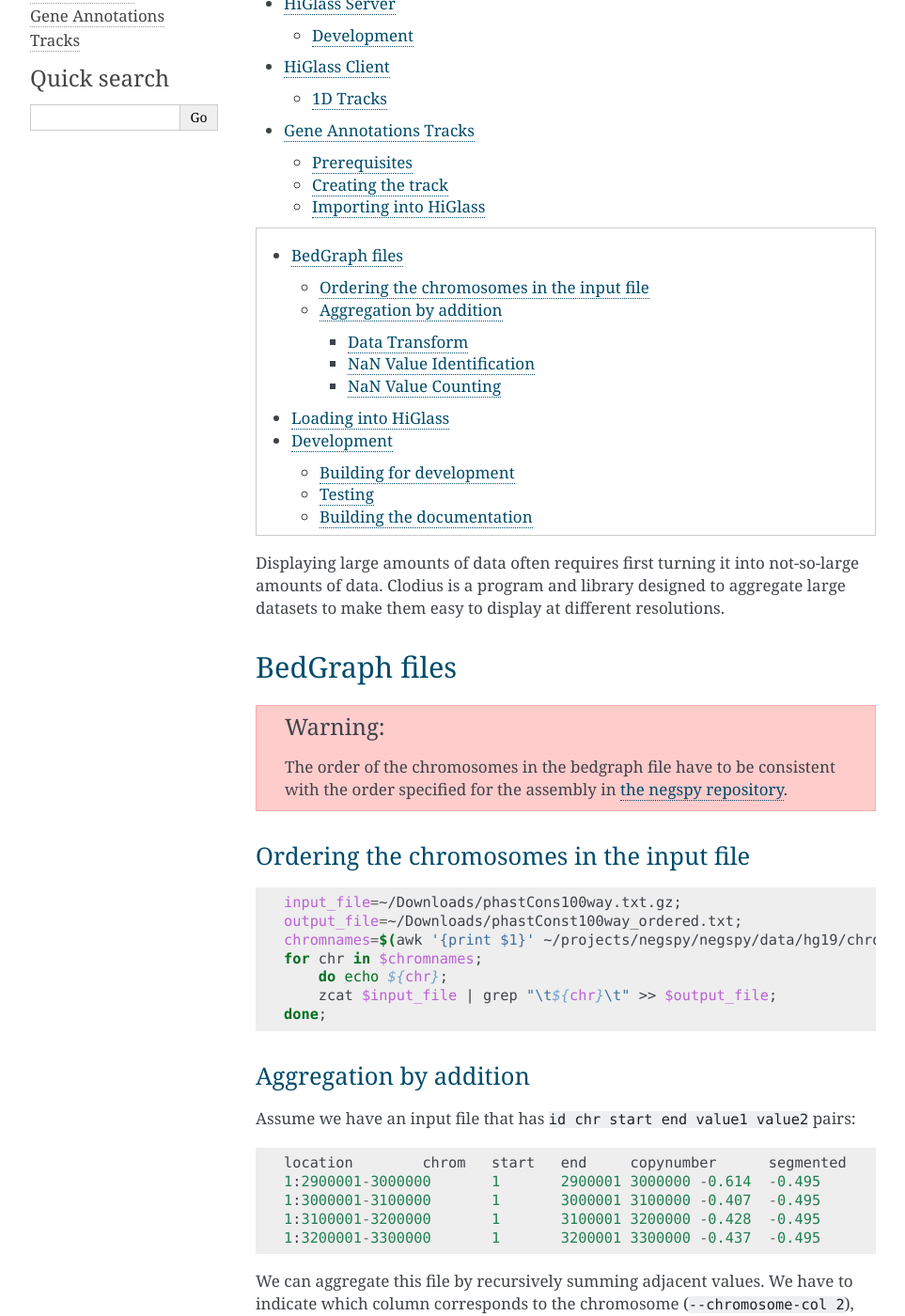
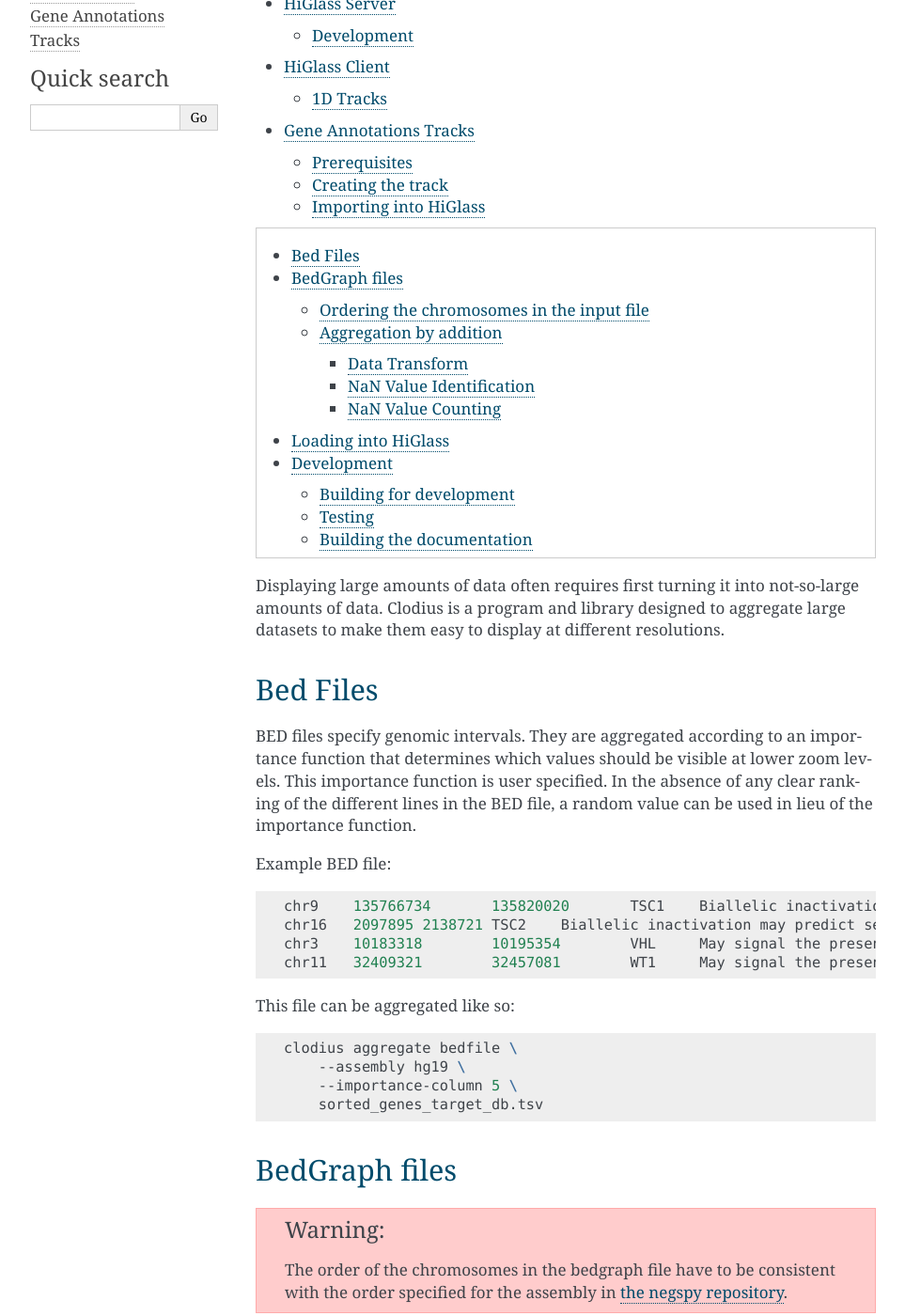
Before and after one commit to higlass/clodius, a Sphinx documentation site: the page built from docs/index.rst, in a window 1280 px wide and 1400 px high, scrolled down 208 px. Shown: the whole window at 94% size, without its empty margins (148-1111 px from the left). Built offline with Sphinx 7.4.7, drawn with Linux system fonts in a browser that asks for light colours; formulas are drawn with MathJax 3.

Commit message:
Added docs for a bed file

```diff
--- a/docs/index.rst
+++ b/docs/index.rst
@@ -21,6 +21,33 @@ Displaying large amounts of data often requires first turning it into
 not-so-large amounts of data. Clodius is a program and library designed
 to aggregate large datasets to make them easy to display at different
 resolutions.
+
+Bed Files
+---------
+
+BED files specify genomic intervals. They are aggregated according to an
+importance function that determines which values should be visible at lower
+zoom levels. This importance function is user specified. In the absence of
+any clear ranking of the different lines in the BED file, a random value
+can be used in lieu of the importance function.
+
+Example BED file:
+
+.. code-block:: bash
+
+    chr9    135766734       135820020       TSC1    Biallelic inactivation may predict sensitivity to MTOR inhibitors
+    chr16   2097895 2138721 TSC2    Biallelic inactivation may predict sensitivity to MTOR inhibitors
+    chr3    10183318        10195354        VHL     May signal the presence of a germline mutation.
+    chr11   32409321        32457081        WT1     May signal the presence of a germline mutation.
+
+This file can be aggregated like so:
+
+.. code-block:: bash
+
+    clodius aggregate bedfile \
+        --assembly hg19 \
+        --importance-column 5 \
+        sorted_genes_target_db.tsv
 
 BedGraph files
 --------------
```
